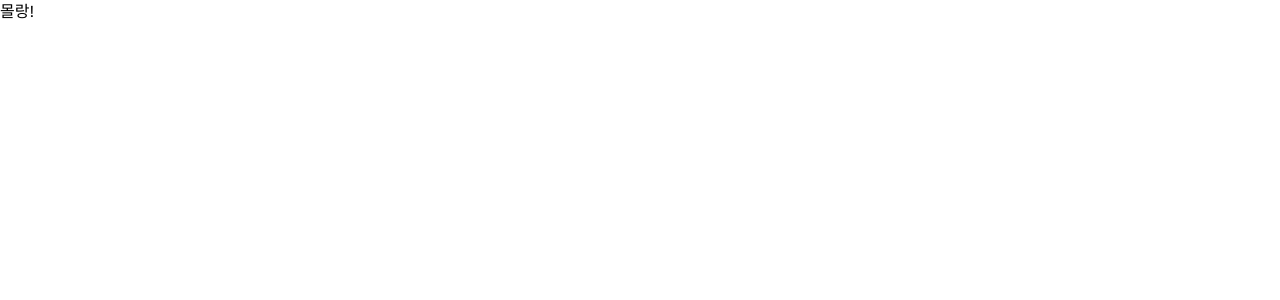
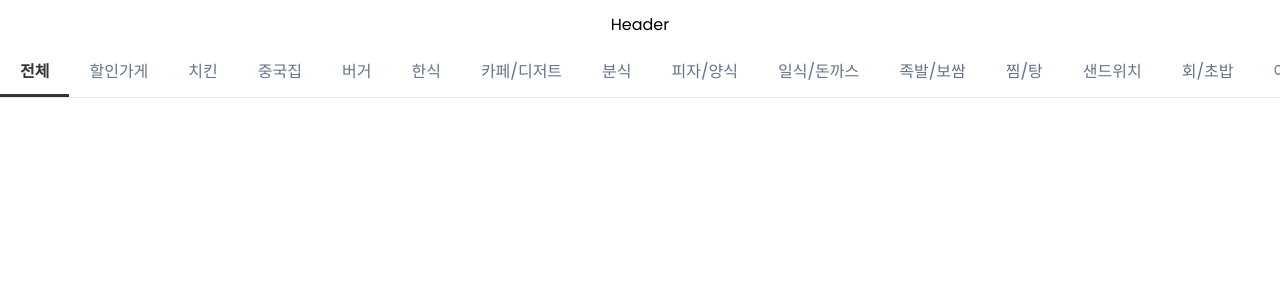
Before and after one commit to tlsrl6427/yogiyo-front, a Next.js app: page /home/marketList in a window 1280 px wide. Shown: the top 300 px of the page. Built offline with nearby package versions, Linux system fonts and the light colour scheme.

Commit message:
[feat] marketList(상점목록) 페이지 추가 - layout구조 설정 - 최상위 디렉토리에 lib폴더 추가(임시데이터, 재사용 함수 등 보관용) - menu slide 구현

```diff
--- /dev/null
+++ b/app/home/layout.tsx
@@ -0,0 +1,18 @@
+import React from "react";
+import Header from "@/components/common/Header";
+
+interface Props {
+  children: React.ReactNode;
+};
+
+const HomeLayout = ({ children }: Props) => {
+  return (
+    <div className="flex">
+      {/* @ts-ignore */}
+      <Header />
+      <>{children}</>
+    </div>
+  );
+}
+
+export default HomeLayout;
--- a/app/home/marketList/page.tsx
+++ b/app/home/marketList/page.tsx
@@ -1,8 +1,10 @@
+import MenuList from "@/components/home/marketList/menuList"
+
 const MarketList = () => {
   return (
-    <>
-      몰랑!
-    </>
+    <div className="w-full pt-[50px]">
+      <MenuList />
+    </div>
   )
 }
 
--- a/components/home/GridIconMenu.tsx
+++ b/components/home/GridIconMenu.tsx
@@ -1,30 +1,5 @@
 import Link from "next/link";
-
-const gridIconList = [
-  '전체',
-  '할인가게',
-  '치킨',
-  '중국집',
-  '버거',
-  '한식',
-  '카페/디저트',
-  '분식',
-  '피자/양식',
-  '일식/돈까스',
-  '족발/보쌈',
-  '찜/탕',
-  '샌드위치',
-  '회/초밥',
-  '아시안',
-  '고기/구이',
-  '샐러드',
-  '도시락/죽',
-  '야식',
-  '프랜차이즈',
-  '1인분주문',
-  '신규맛집',
-  '밀키트',
-]
+import { gridIconList } from "@/lib/commonData";
 
 const GridIconMenu = () => {
   return (
--- /dev/null
+++ b/components/home/marketList/menuList.tsx
@@ -0,0 +1,50 @@
+'use client'
+import { gridIconList } from "@/lib/commonData"
+//사용할 모듈
+import { Swiper, SwiperSlide } from "swiper/react"
+import "swiper/css";
+
+const swiperStyle = {
+}
+
+const slideStyle = {
+  width: 'auto',
+  padding: '10px 20px'
+}
+
+
+const MenuList = () => {
+
+  return (
+    <div className="w-full border-b">
+      <Swiper
+        style={swiperStyle}
+        slidesPerView={'auto'}
+        // centeredSlides={true}
+        slideToClickedSlide={true}
+      >
+        {
+          gridIconList?.map((menu, i) => {
+            return (
+              <SwiperSlide style={slideStyle} key={i}>
+                <p className="whitespace-nowrap text-slate-500 sex">{menu}</p>
+              </SwiperSlide>
+            )
+          })
+        }
+      </Swiper>
+      <style jsx global>{`
+        .swiper-slide-active {
+          border-bottom: 3px solid #333;
+        }
+        .swiper-slide-active p {
+          color: #333;
+          font-weight: 800;
+        }
+    `}</style>
+    </div>
+
+  )
+}
+
+export default MenuList
--- /dev/null
+++ b/lib/commonData.ts
@@ -0,0 +1,25 @@
+export const gridIconList = [
+  '전체',
+  '할인가게',
+  '치킨',
+  '중국집',
+  '버거',
+  '한식',
+  '카페/디저트',
+  '분식',
+  '피자/양식',
+  '일식/돈까스',
+  '족발/보쌈',
+  '찜/탕',
+  '샌드위치',
+  '회/초밥',
+  '아시안',
+  '고기/구이',
+  '샐러드',
+  '도시락/죽',
+  '야식',
+  '프랜차이즈',
+  '1인분주문',
+  '신규맛집',
+  '밀키트',
+]
```
Also changed, not shown: app/layout.tsx (line endings or trailing spaces).
